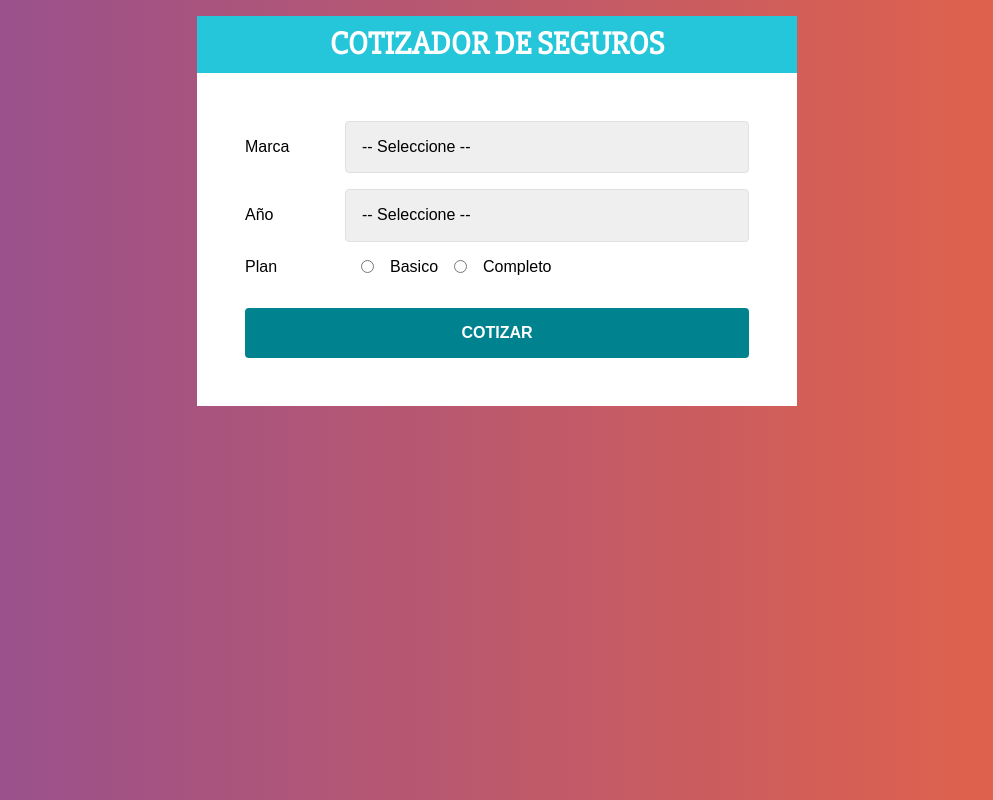
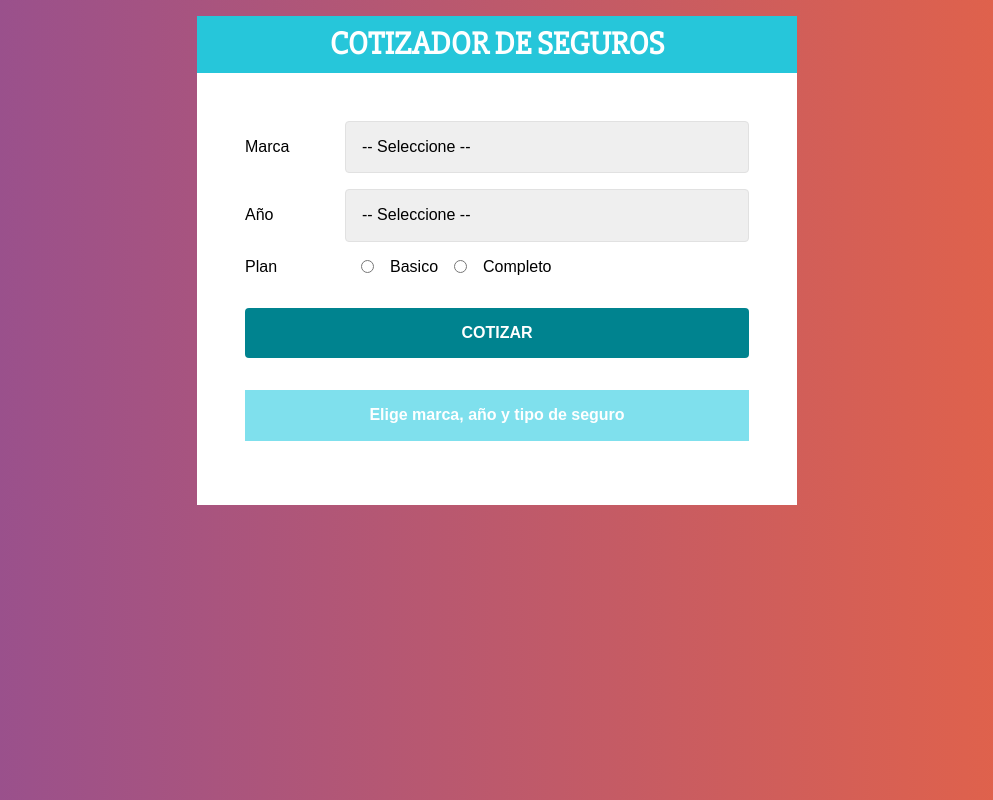
Before and after one commit to misanc21/cotizador, a React (Create React App) app: page / in a window 1280 px wide. Shown: the whole page, without its empty margins (143-1136 px from the left). Built offline with nearby package versions, Linux system fonts and the light colour scheme.

Commit message:
componentes de resultado

```diff
--- a/src/App.js
+++ b/src/App.js
@@ -1,8 +1,10 @@
-import React from 'react';
+import React, {useState} from 'react';
 import styled from '@emotion/styled'
 
 import Header from './components/Header'
 import Formulario from './components/Formulario'
+import Resumen from './components/Resumen'
+import Resultado from './components/Resultado'
 
 const Contenedor = styled.div `
   max-width: 600px;
@@ -16,13 +18,33 @@ const ContenedorForm = styled.div`
 `;
 
 function App() {
+
+  const [resumen, setResumen] = useState({
+    cotizacion: 0,
+    datos: {
+      marca:'',
+      year:'',
+      plan:''
+    }
+  })
+
+  const { cotizacion, datos } = resumen
+
   return (
     <Contenedor>
       <Header
         titulo = "COTIZADOR DE SEGUROS"
       />
       <ContenedorForm>
-        <Formulario />
+        <Formulario
+          setResumen = {setResumen}
+        />
+        <Resumen
+          datos={datos}
+        />
+        <Resultado
+          cotizacion={cotizacion}
+        />
       </ContenedorForm>
     </Contenedor>
   );
--- a/src/components/Formulario.js
+++ b/src/components/Formulario.js
@@ -55,7 +55,7 @@ const Error = styled.div `
     margin-bottom: 2rem;
 `
 
-const Formulario = ()=>{
+const Formulario = ({ setResumen })=>{
 
     const [datos, setDatos] = useState({
         marca:'',
@@ -90,6 +90,11 @@ const Formulario = ()=>{
         resultado -= ((diferencia * 3) * resultado) / 100
         resultado = calcularMarca(marca) * resultado
         resultado = parseFloat(incremento * resultado).toFixed(2)
+
+        setResumen({
+            cotizacion: resultado,
+            datos: datos
+        })
 
     }
 
--- /dev/null
+++ b/src/components/Resultado.js
@@ -0,0 +1,43 @@
+import React from 'react'
+import styled from '@emotion/styled'
+
+const Mensaje = styled.p`
+    background-color: rgb(127, 224, 237);
+    margin-top: 2rem;
+    padding: 1rem;
+    text-align: center;
+    color: white;
+    font-weight: bold;
+`
+
+const ResultadoCotizacion = styled.div`
+    text-align: center;
+    padding: .5rem;
+    border: 1px solid #26C6DA;
+    background-color: rgb (127, 224, 237);
+    margin-top: 1rem;
+    position: relative;
+`
+
+const TextoCotizacion = styled.p`
+    color: #00838f;
+    padding: 1rem;
+    text-transform: uppercase;
+    font-weight: bold;
+    margin:0;
+
+`
+
+const Resultado = ( {cotizacion} ) => {
+
+    return  ((cotizacion === 0) ?
+        <Mensaje>Elige marca, año y tipo de seguro</Mensaje> :
+            (
+                <ResultadoCotizacion>
+                    <TextoCotizacion>El total es {cotizacion}</TextoCotizacion>
+                </ResultadoCotizacion>
+            )
+        )
+}
+
+export default Resultado
--- /dev/null
+++ b/src/components/Resumen.js
@@ -0,0 +1,31 @@
+import React from 'react'
+import styled from '@emotion/styled'
+
+import { primerMayuscula } from '../helper'
+
+const ContenedorResumen = styled.div`
+    padding: 1rem;
+    text-align: center;
+    background-color: #00838F;
+    color: #FFF;
+    margin-top: 1rem;
+    border-radius: 4px;
+`
+
+const Resumen = ({datos}) => {
+    const {marca, year, plan} = datos
+    if(marca === '') return null
+
+    return(
+        <ContenedorResumen>
+            <h2>Resumen de cotizacion</h2>
+            <ul>
+                <li>Marca: {primerMayuscula(marca)}</li>
+                <li>Plan: {primerMayuscula(plan)}</li>
+                <li>Año: {primerMayuscula(year)}</li>
+            </ul>
+        </ContenedorResumen>
+    )
+}
+
+export default Resumen
--- a/src/helper.js
+++ b/src/helper.js
@@ -25,3 +25,7 @@ export function calcularMarca(marca){
 export function obtenerPlan(plan){
     return(plan === 'basico' ? 1.20: 1.50)
 }
+
+export function primerMayuscula (text){
+    return text.charAt(0).toUpperCase() + text.slice(1)
+}
--- a/src/index.css
+++ b/src/index.css
@@ -9,8 +9,8 @@ body {
 }
 ul {
   list-style: none;
-  padding: none;
-  margin: none;
+  padding: 0;
+  margin: 0;
 }
 span.resultado {
   position: relative;
```
